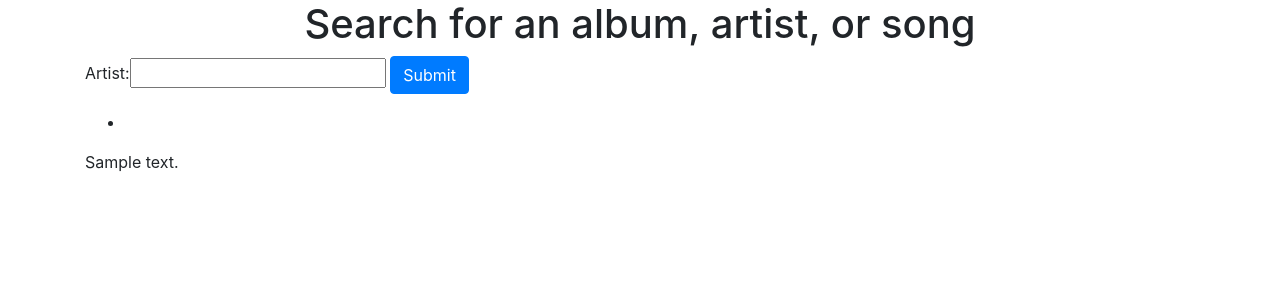
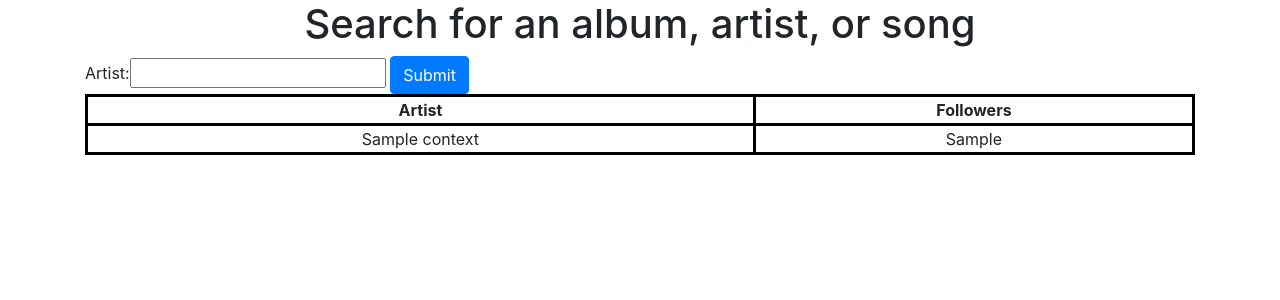
Before and after one commit to logunlaja26/RandomSongFinderApp, a Django app: template templates/randomSongApp/searchpage.html in a window 1280 px wide. Shown: the top 300 px of the page. Run offline with Django 3.2, Linux system fonts and the light colour scheme; tables that the repository leaves empty hold one stand-in row (values such as "Sample post"); the template is opened without the code that fills it: values that come from a table or form of the project are taken from there, most other values are stand-ins (such as "Sample title", 1, 10 or a date in 2020); some libraries are stand-ins or nearby versions.

Commit message:
Added artist data in display table

```diff
--- a/static/css/appstyles.css
+++ b/static/css/appstyles.css
@@ -1,5 +1,15 @@
 h1{
   text-align: center;
+}
+
+table, th, td {
+  border: 1px solid black;
+  text-align: center;
+  border-width: medium;
+}
+
+tr:hover {
+  background-color: #ddd;
 }
 
 .center {
--- a/templates/randomSongApp/searchpage.html
+++ b/templates/randomSongApp/searchpage.html
@@ -15,16 +15,19 @@
         {% csrf_token %}
         <input type="submit" class="btn btn-primary" value="Submit">
       </form>
-      <p></p>
-      <form >
-        {{ request.POST.urlencode }}
-      </form>
-      <ul>
-        <li></li>
-      </ul>
-      <div>
-        {{ context }}
-      </div>
+
+      <table style="width:100%" border="2px">
+      <tr>
+        <th>Artist</th>
+        <th>Followers</th>
+      </tr>
+
+      <tr>
+        <td>{{ context.artist_name }}</td>
+        <td>{{ context.artist_followers }}</td>
+      </tr>
+
+    </table>
 
     </div>
   </body>
```
Also changed, not shown: randomSongApp/views.py (+7 -3 lines).
